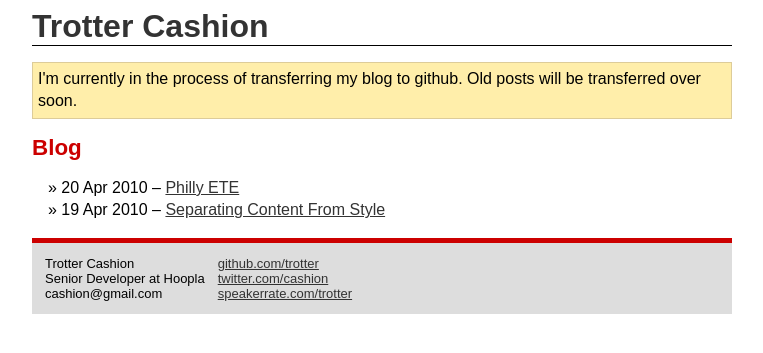
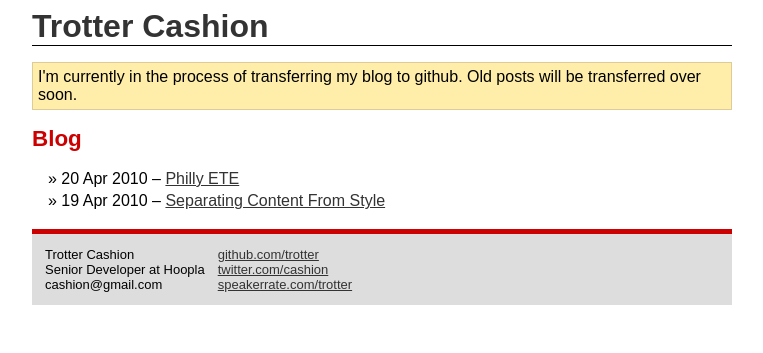
Before and after one commit to trotter/trotter.github.com, a Jekyll site: the page built from index.html, in a window 1280 px wide. Shown: the top 353 px of the page, without its empty margins (258-1021 px from the left). Built offline with Jekyll 4.4.1, drawn with Linux system fonts in a browser that asks for light colours.

Commit message:
Didn't fully like that lineheight change

```diff
--- a/css/application.css
+++ b/css/application.css
@@ -22,7 +22,7 @@ ul.posts li:before {
   content: "\00BB \0020";
 }
 
-p, .posts li {
+#post p, .posts li {
   line-height: 1.4em;
 }
 
```
